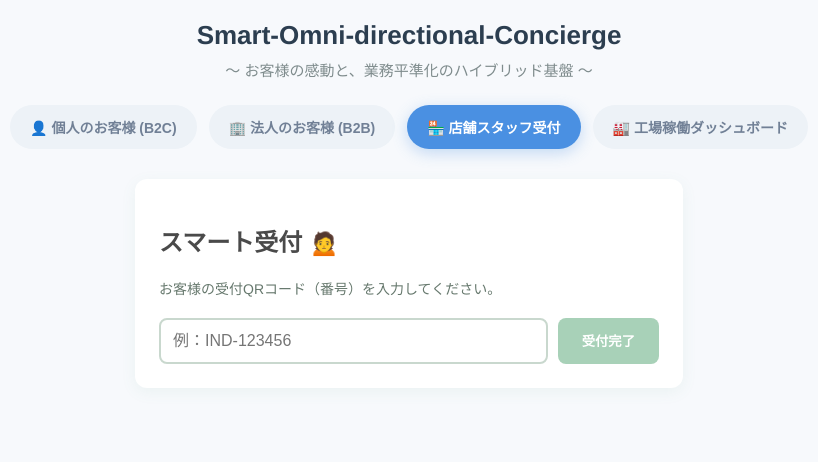
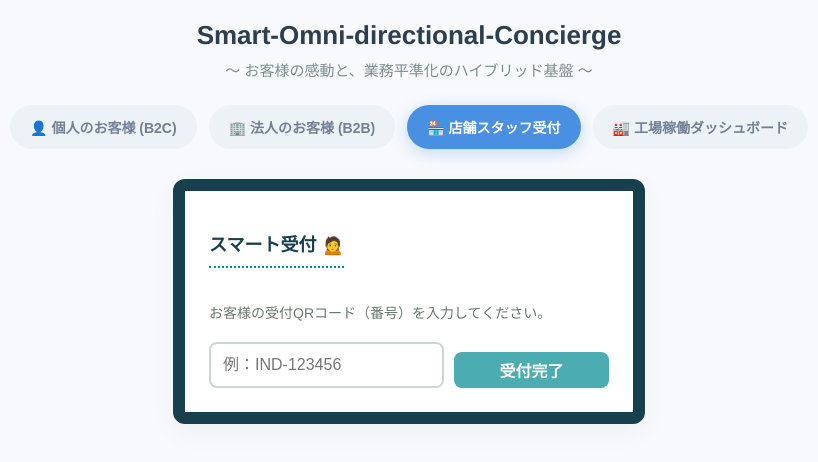
Before and after one commit to Yuuki-Creat/Smart-Omni-directional-Concierge, a Vue app in the folder frontend/: page / in a window 1280 px wide. Both pictures are taken after a click on the button "🏪 店舗スタッフ受付". Shown: the top 462 px of the page, without its empty margins (231-1049 px from the left). Built offline with nearby package versions, Linux system fonts and the light colour scheme.

Commit message:
顧客画面、工場管理画面編集_視覚的にわかるように修正

```diff
--- a/frontend/src/components/staff/StoreRecp.vue
+++ b/frontend/src/components/staff/StoreRecp.vue
@@ -63,8 +63,21 @@ const handleReception = async () => {
 
 <style scoped>
 .store-card {
-    background: #ffffff; border-radius: 12px; padding: 24px;
-    box-shadow: 0 4px 15px rgba(91, 167, 122, 0.08);
+    background: #ffffff;
+    border-radius: 12px;
+    padding: 24px;
+    border: 12px solid #173f4e;
+    max-width: 400px;
+    margin: 0 auto;
+}
+
+.store-card h2 {
+    font-size: 18px;
+    color: #173f4e;
+    margin-bottom: 20px;
+    border-bottom: 2px dotted #008992;
+    padding-bottom: 10px;
+    display: inline-block;
 }
 .description { color: #66786d; margin-bottom: 20px; font-size: 14px; }
 
@@ -78,11 +91,20 @@ const handleReception = async () => {
 }
 
 .btn-submit {
-    padding: 0 24px; background-color: #5ba77a; color: white;
-    border: none; border-radius: 8px; font-weight: bold; cursor: pointer; white-space: nowrap;
+    width: 100%;
+    padding: 0 24px;
+    margin-top: 10px;
+    background-color: #008992;
+    color: white;
+    border: none;
+    border-radius: 8px;
+    font-size: 16px;
+    font-weight: bold;
+    cursor: pointer;
+    transition: background-color 0.3s;
 }
-.btn-submit:hover:not(:disabled) { background-color: #4a8e65; }
-.btn-submit:disabled { background-color: #a8d1b8; cursor: not-allowed; }
+.btn-submit:hover:not(:disabled) { background-color: #006f77; }
+.btn-submit:disabled { opacity: 0.7; cursor: not-allowed; }
 
 .result-msg { margin-top: 20px; padding: 12px; border-radius: 8px; text-align: center; font-weight: bold; }
 .result-msg.success { background-color: #eaf5ee; color: #2c4234; border: 1px solid #c9d8ce; }
```
